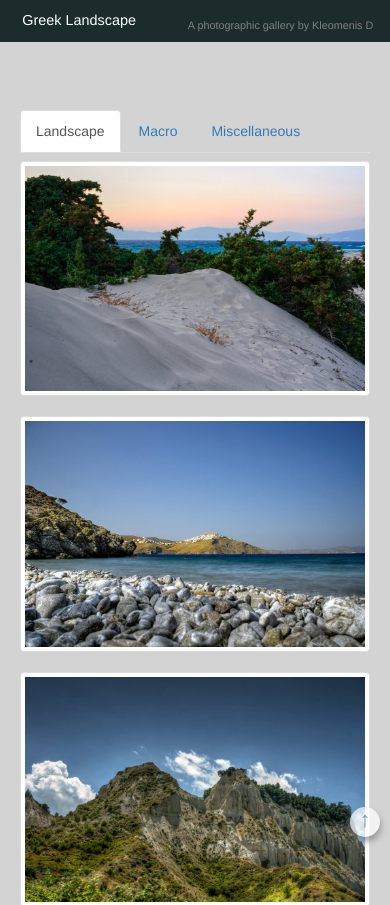
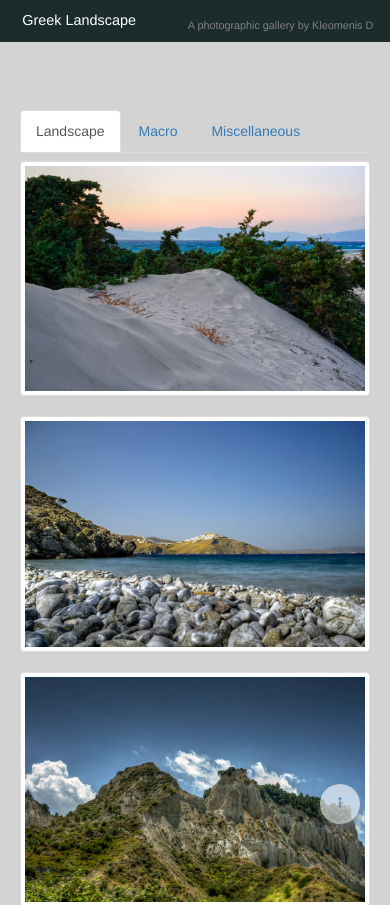
Before and after one commit to xleom/PhotoGallery, a plain HTML site: page index.html in a window 390 px wide. Shown: the top 905 px of the page. Drawn offline with nearby package versions, Linux system fonts and the light colour scheme.

Commit message:
Add files via upload

```diff
--- a/css/style.css
+++ b/css/style.css
@@ -29,25 +29,26 @@ h2{
     background-color: white;
     position: fixed;
     z-index: 1000;
-    width: 30px;
-    height: 30px;
-    bottom: 30px;
-    right: 30px;
+    width: 40px;
+    height: 40px;
+    bottom: 50px;
+    right: 15px;
     border-radius: 30px;
     box-shadow: 1px  5px 6px grey;
     display: flex;
     justify-content: center;
     align-items: center;
-    opacity: 0.7;
+    opacity: 0.6;
     transition: all 500ms;
 }
 #btop:hover{
     opacity: 1;
-    box-shadow: 1px  5px 30px grey;
+    box-shadow: 1px  5px 50px grey;
+    bottom: 53px;
 
 }
 .arrow{
-    font-size: 22px;
+    font-size: 18px;
     padding-bottom: 5px;
 }
 @media screen and (max-width: 600px) {
@@ -72,10 +73,16 @@ h2{
     flex:-1
 }
     #btop{
-    bottom: 7px;
-    right: 10px;
+    bottom: 20px;
+    right: 30px;
 
     }
+    #btop:hover{
+    opacity: 1;
+    box-shadow: 1px  5px 50px grey;
+    bottom: 23px;
+
+}
 
 }
 /*
@@ -101,9 +108,9 @@ body {
 }
 
 ul {
-
+/*   overflow: hidden; */
   columns: 300px;
-/*  break-inside: avoid;*/
+  break-inside: avoid;
   margin-left: 20px;
   margin-right: 20px;
   padding: 0;
@@ -186,7 +193,3 @@ img {
 
 
 }
-a{
-        transition: all 5000ms;
-
-}
```
